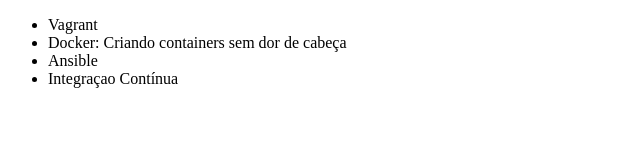
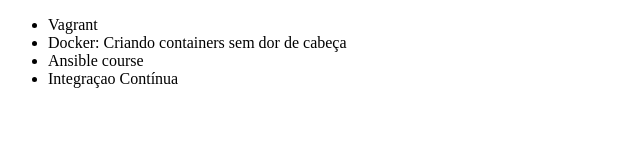
Before and after one commit to Lucas-Coelh/course_git, a plain HTML site: page index.html in a window 1280 px wide. Shown: the full height of the page, 0-640 px from the left. Drawn offline with Linux system fonts and the light colour scheme.

```diff
--- a/index.html
+++ b/index.html
@@ -8,7 +8,7 @@
     <ul>
       <li>Vagrant</li>
       <li>Docker: Criando containers sem dor de cabeça</li>
-      <li>Ansible</li>
+      <li>Ansible course</li>
       <li>Integraçao Contínua</li>
     </ul>
   </body>
```
Also changed, not shown: curso_git.txt.
